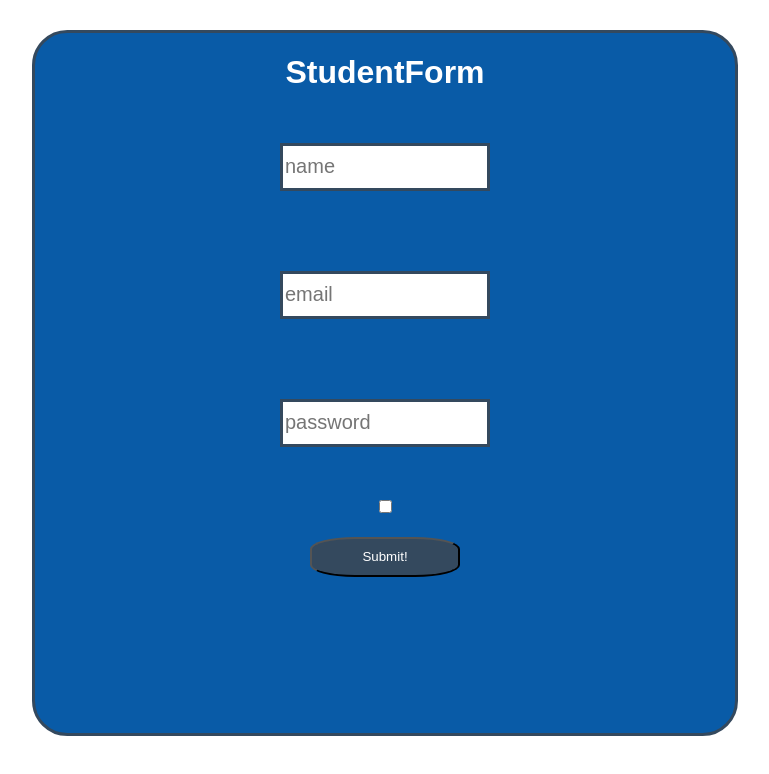
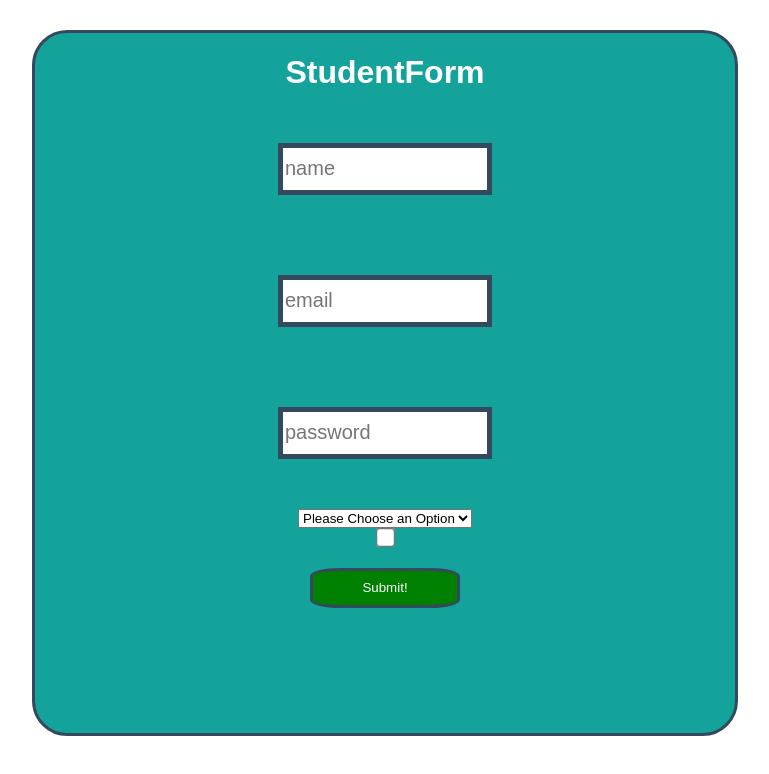
Before and after one commit to bloominstituteoftechnology/User-Onboarding, a React (Create React App) app in the folder login/: page / in a window 1280 px wide. Shown: the top 774 px of the page, without its empty margins (218-987 px from the left). Built offline with nearby package versions, Linux system fonts and the light colour scheme.

Commit message:
added dropdown menu

```diff
--- a/login/src/Component/Form.css
+++ b/login/src/Component/Form.css
@@ -1,8 +1,12 @@
 .form{
     height:40px;
     width:200px;
-    border: 3px solid #34495e;
+    border: 5px solid #34495e;
     margin-top:30px;
     margin-bottom:50px;
     font-size:20px;
 }
+
+.checkbox{
+    transform: scale(1.5);
+}
--- a/login/src/Component/Form.js
+++ b/login/src/Component/Form.js
@@ -6,7 +6,7 @@ import Styled from "styled-components";
 import "./Form.css";
 
 const Div = Styled.div`
-background-color: #095ba7;
+background-color: #14A39A;
 height: 700px;
 width: 700px;
 margin-left: 250px;
@@ -23,9 +23,10 @@ const Button = Styled.button`
 margin-top:20px;
 height: 40px;
 width: 150px;
-border-radius: 30%;
-background-color:#34495e;
+border-radius: 20%;
+background-color:#008000;
 color:white;
+border: 3px solid #34495e;
 `
 
 const H1 = Styled.h1`
@@ -76,7 +77,16 @@ function OnBoardForm({ values, errors, touched, status }) {
           )}
         </Item>
         <Item>
-        <Field type="checkbox" name="checkbox" checked={values.checkbox} />
+        <Field component="select" className="subjectSelect" name="subjectSelect">
+          <option>Please Choose an Option</option>
+          <option value="Computer Science">Computer Science</option>
+          <option value="Optional Math">Optional Math</option>
+          <option value="English">English</option>
+        </Field>
+        {touched.food && errors.food && <p className="error">{errors.food}</p>}
+        </Item>
+        <Item>
+        <Field  className="checkbox" type="checkbox" name="checkbox" checked={values.checkbox} />
         </Item>
         <Button type="submit">Submit!</Button>
       </Form>
@@ -92,11 +102,12 @@ function OnBoardForm({ values, errors, touched, status }) {
 }
 
 const FormikOnBoardForm = withFormik({
-  mapPropsToValues({ name, email, password, checkbox }) {
+  mapPropsToValues({ name, email, password,subjectSelect, checkbox }) {
     return {
       name: name || "",
       email: email || "",
       password: password || "",
+      subjectSelect:subjectSelect||"",
       checkbox: checkbox || ""
     };
   },
```
